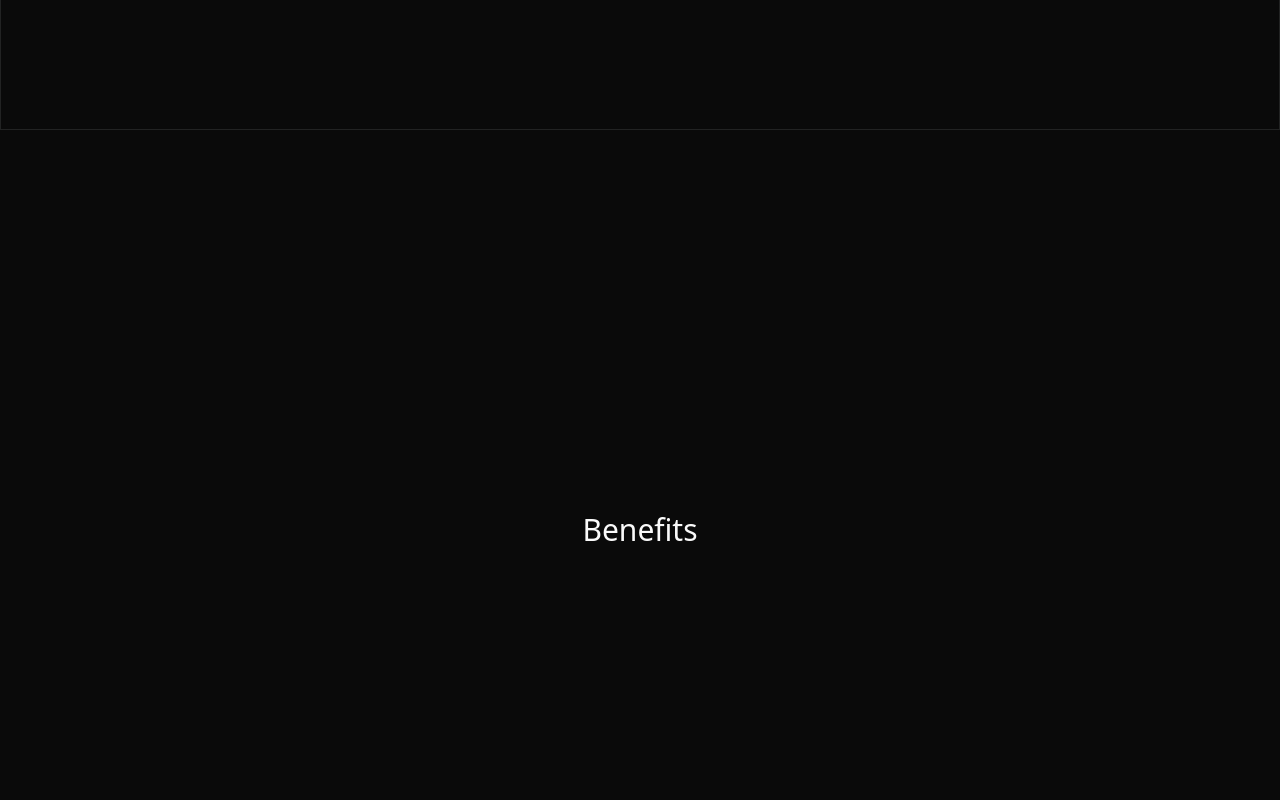
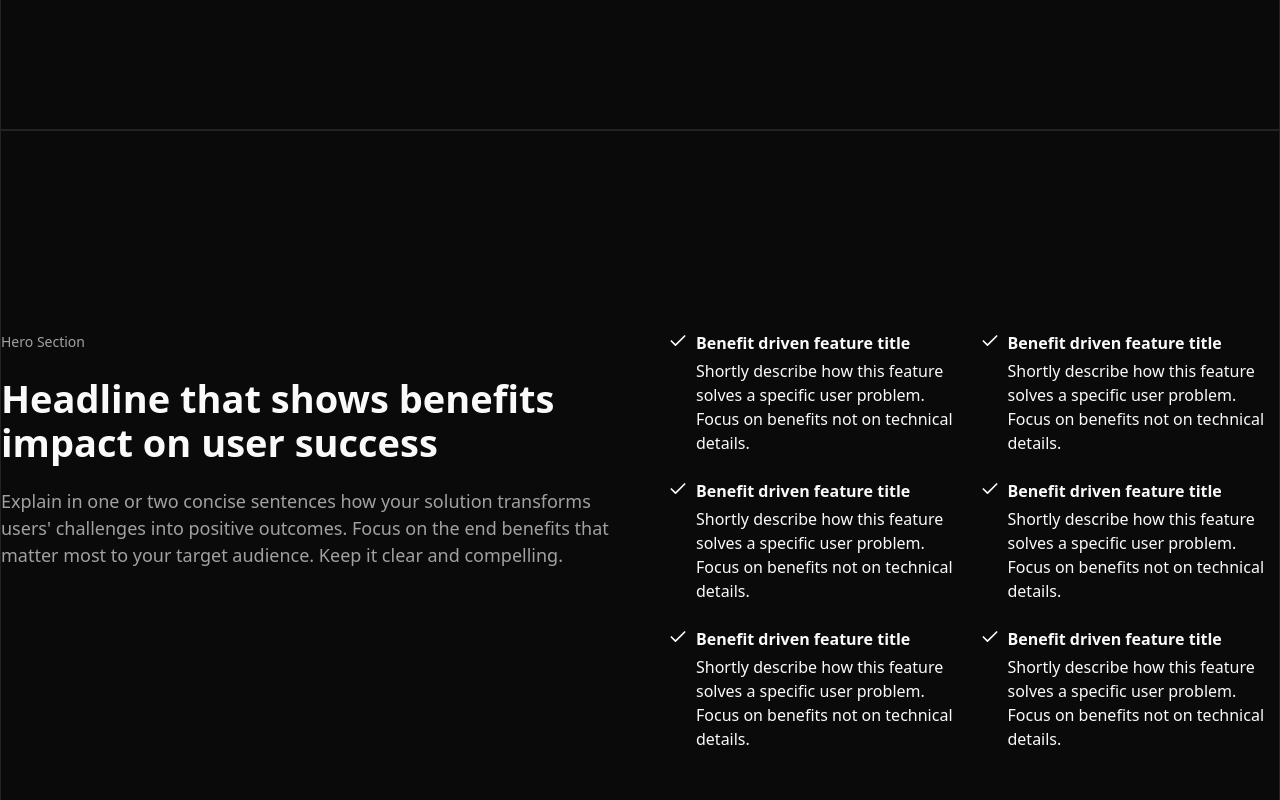
Before and after one commit to yeahitsmejayyy/skelly-site, a React (Vite) app: page / in a window 1280 px wide. Shown: the part 2560-3360 px from the top of the page. Built offline with nearby package versions, Linux system fonts and the light colour scheme.

Commit message:
added benefits1 section component

```diff
--- a/src/components/site/benefits/benefits-1.tsx
+++ b/src/components/site/benefits/benefits-1.tsx
@@ -1,11 +1,71 @@
 // interface Benefits1Props {
 //   // define props here
 // }
+
+import { Check } from "lucide-react";
+
 // props: Benefits1Props
 export default function Benefits1() {
     return (
-        <div className="w-full h-screen flex items-center justify-center">
-            <p className="text-3xl">Benefits</p>
+        <div className="w-full flex items-center justify-center border">
+            <div className="grid lg:grid-cols-2 grid-cols-1 lg:gap-14 gap-y-[48px] w-325 lg:py-50 py-30 lg:px-0 px-12">
+                <div className="flex items-start flex-col justify-start lg:gap-y-[24px] gap-y-[24px]">
+                    <p className="text-muted-foreground lg:text-[14px]">Hero Section</p>
+                    <h1 className="lg:text-[38px] text-[30px] font-bold lg:leading-11 leading-8">Headline that shows benefits impact on user success</h1>
+                    <p className="text-muted-foreground lg:text-[18px]">
+                        Explain in one or two concise sentences how your solution transforms users' challenges into positive outcomes. Focus on the end benefits that matter most to your target audience. Keep it clear and compelling.
+                    </p>
+                </div>
+
+                <div className="grid lg:grid-cols-2 grid-cols-1 lg:gap-3 gap-y-12">
+                    <div className="flex flex-col lg:gap-y-6 gap-y-12">
+                        <div className="flex items-start gap-x-2">
+                            <Check size={'20'} className="shrink-0" />
+                            <div className="flex flex-col gap-y-1">
+                                <p className="font-bold">Benefit driven feature title</p>
+                                <p>Shortly describe how this feature solves a specific user problem. Focus on benefits not on technical details.</p>
+                            </div>
+                        </div>
+                        <div className="flex items-start gap-x-2">
+                            <Check size={'20'} className="shrink-0" />
+                            <div className="flex flex-col gap-y-1">
+                                <p className="font-bold">Benefit driven feature title</p>
+                                <p>Shortly describe how this feature solves a specific user problem. Focus on benefits not on technical details.</p>
+                            </div>
+                        </div>
+                        <div className="flex items-start gap-x-2">
+                            <Check size={'20'} className="shrink-0" />
+                            <div className="flex flex-col gap-y-1">
+                                <p className="font-bold">Benefit driven feature title</p>
+                                <p>Shortly describe how this feature solves a specific user problem. Focus on benefits not on technical details.</p>
+                            </div>
+                        </div>
+                    </div>
+                    <div className="flex flex-col lg:gap-y-6 gap-y-12">
+                        <div className="flex items-start gap-x-2">
+                            <Check size={'20'} className="shrink-0" />
+                            <div className="flex flex-col gap-y-1">
+                                <p className="font-bold">Benefit driven feature title</p>
+                                <p>Shortly describe how this feature solves a specific user problem. Focus on benefits not on technical details.</p>
+                            </div>
+                        </div>
+                        <div className="flex items-start gap-x-2">
+                            <Check size={'20'} className="shrink-0" />
+                            <div className="flex flex-col gap-y-1">
+                                <p className="font-bold">Benefit driven feature title</p>
+                                <p>Shortly describe how this feature solves a specific user problem. Focus on benefits not on technical details.</p>
+                            </div>
+                        </div>
+                        <div className="flex items-start gap-x-2">
+                            <Check size={'20'} className="shrink-0" />
+                            <div className="flex flex-col gap-y-1">
+                                <p className="font-bold">Benefit driven feature title</p>
+                                <p>Shortly describe how this feature solves a specific user problem. Focus on benefits not on technical details.</p>
+                            </div>
+                        </div>
+                    </div>
+                </div>
+            </div>
         </div>
     );
 }
```
